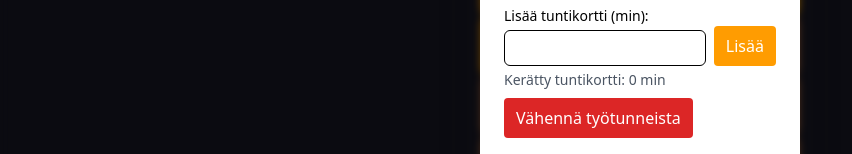
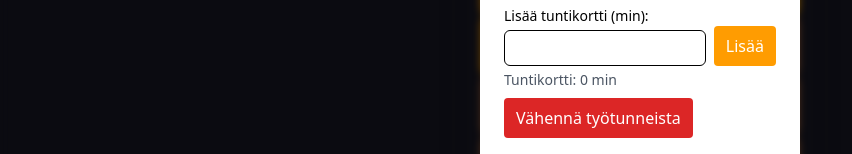
Before and after one commit to ramzorrr/polku, a React (Vite) app: page / in a window 1280 px wide. Both pictures are taken after a click on the button "Lisää suorite". Shown: the part 442-596 px from the top of the page, without its empty margins (0-852 px from the left). Built offline with nearby package versions, Linux system fonts and the light colour scheme.

Commit message:
changed text

```diff
--- a/src/PerformanceModal.tsx
+++ b/src/PerformanceModal.tsx
@@ -242,7 +242,7 @@ const PerformanceModal: React.FC<PerformanceModalProps> = ({
               </button>
             </div>
             <p className="mt-1 text-sm text-gray-600">
-              Kerätty tuntikortti: {formData.tuntikortti ? formData.tuntikortti : '0'} min
+              Tuntikortti: {formData.tuntikortti ? formData.tuntikortti : '0'} min
             </p>
             <button type="button" onClick={handleDeductTuntikortti} className="mt-2 px-3 py-2 bg-red-600 text-white rounded">
               Vähennä työtunneista
```
